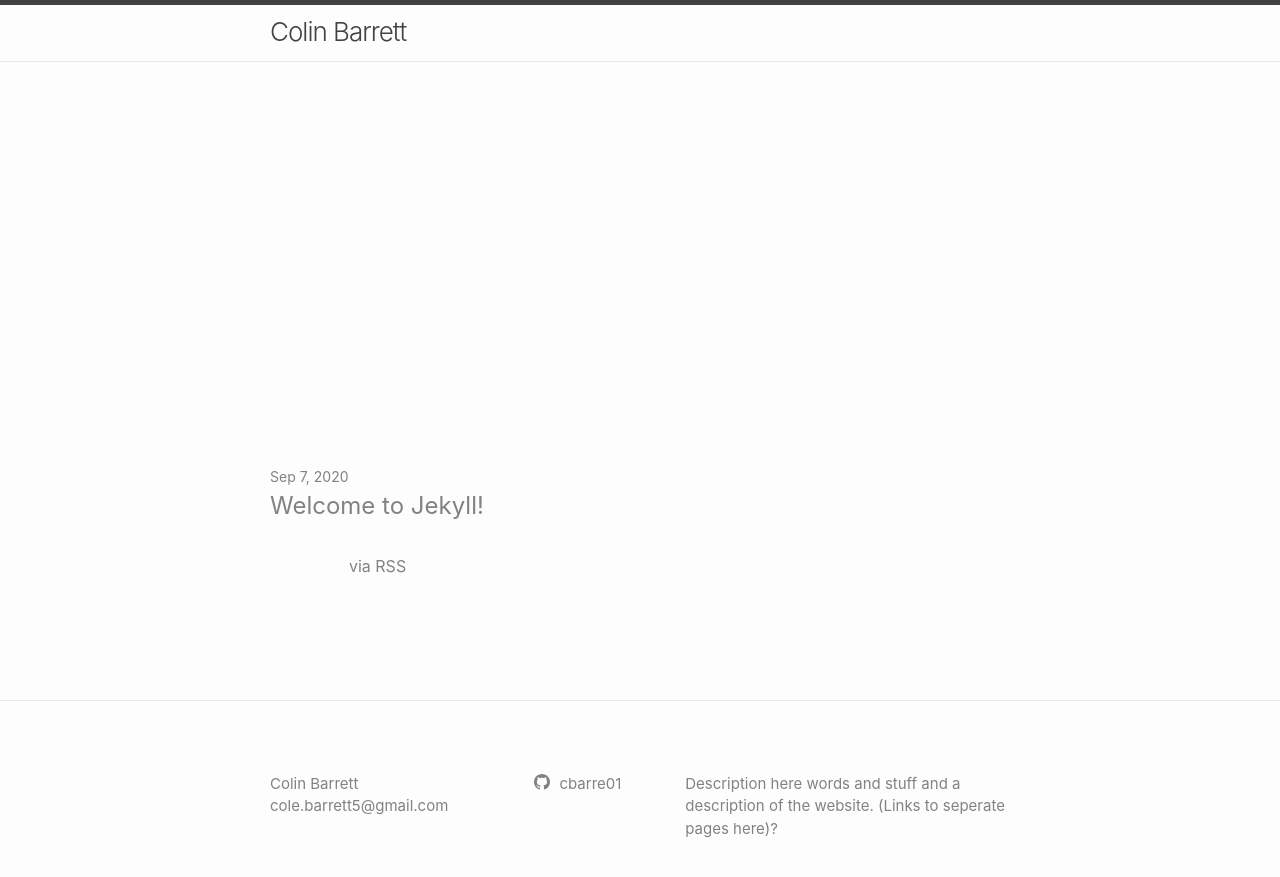
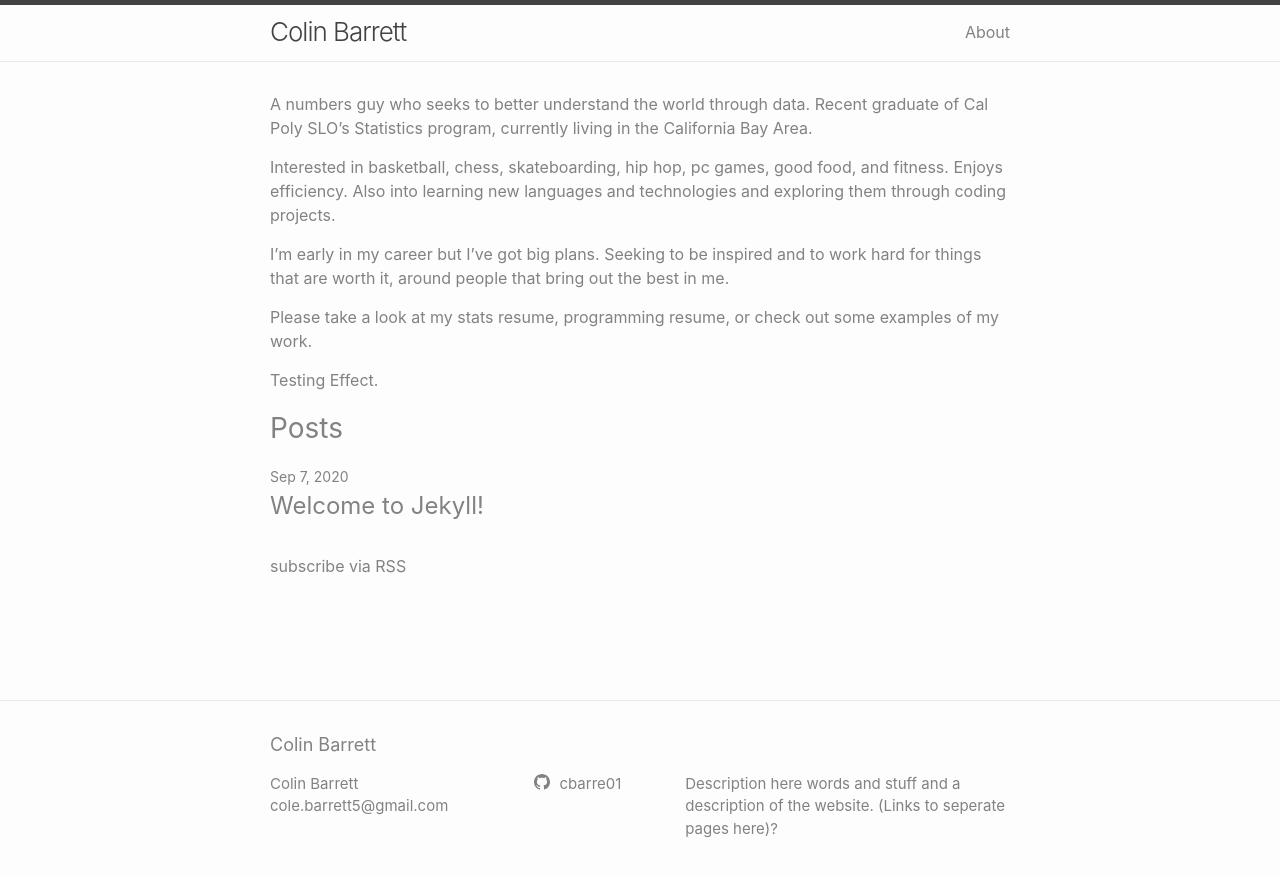
Before and after one commit to barrett75/cbarre01.github.io, a Jekyll site: the page built from index.markdown, in a window 1280 px wide. Shown: the top 877 px of the page. Built offline with Jekyll 4.4.1, drawn with Linux system fonts in a browser that asks for light colours.

Commit message:
Add files via upload

```diff
--- a/_sass/minima.scss
+++ b/_sass/minima.scss
@@ -10,7 +10,7 @@ $base-line-height: 1.5 !default;
 
 $spacing-unit:     30px !default;
 
-$text-color:       #fdfdfd !default;
+$text-color:       #828282 !default;
 $background-color: #fdfdfd !default;
 $brand-color:      #828282 !default;
 
```
